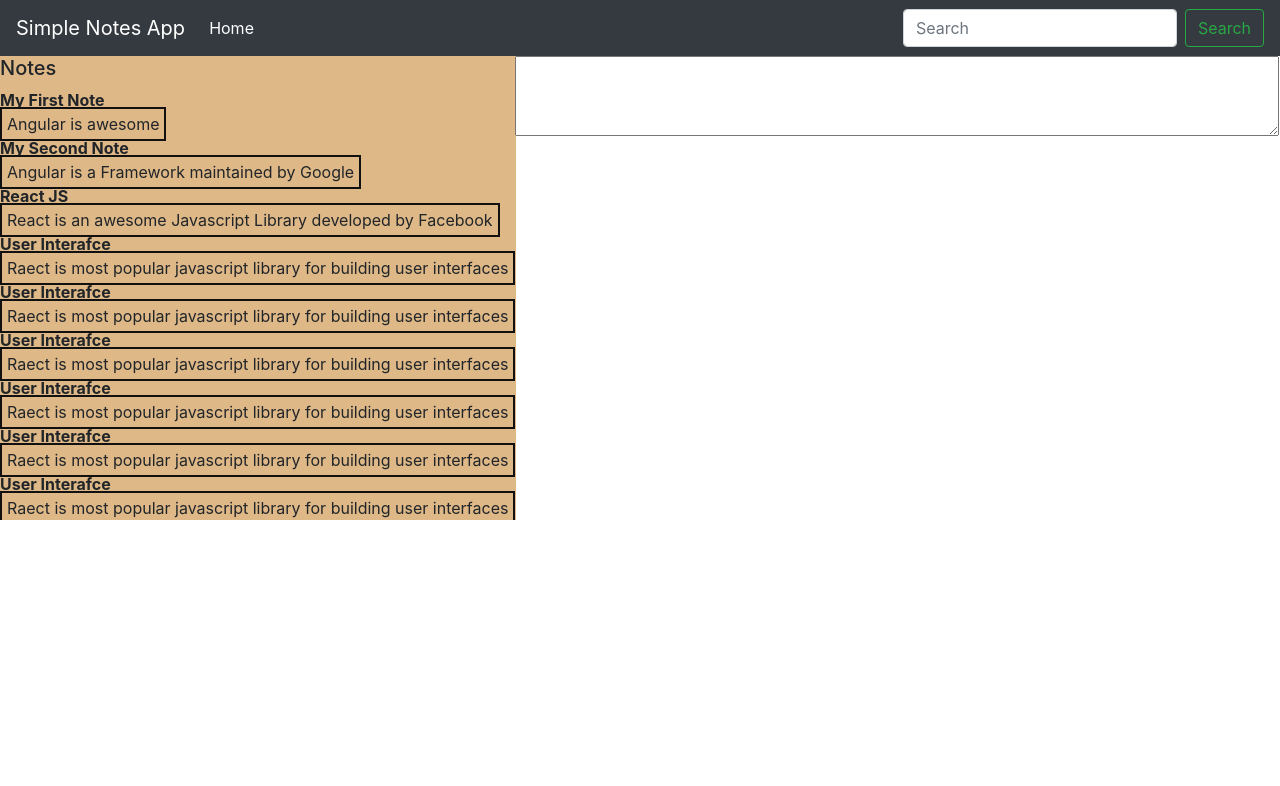
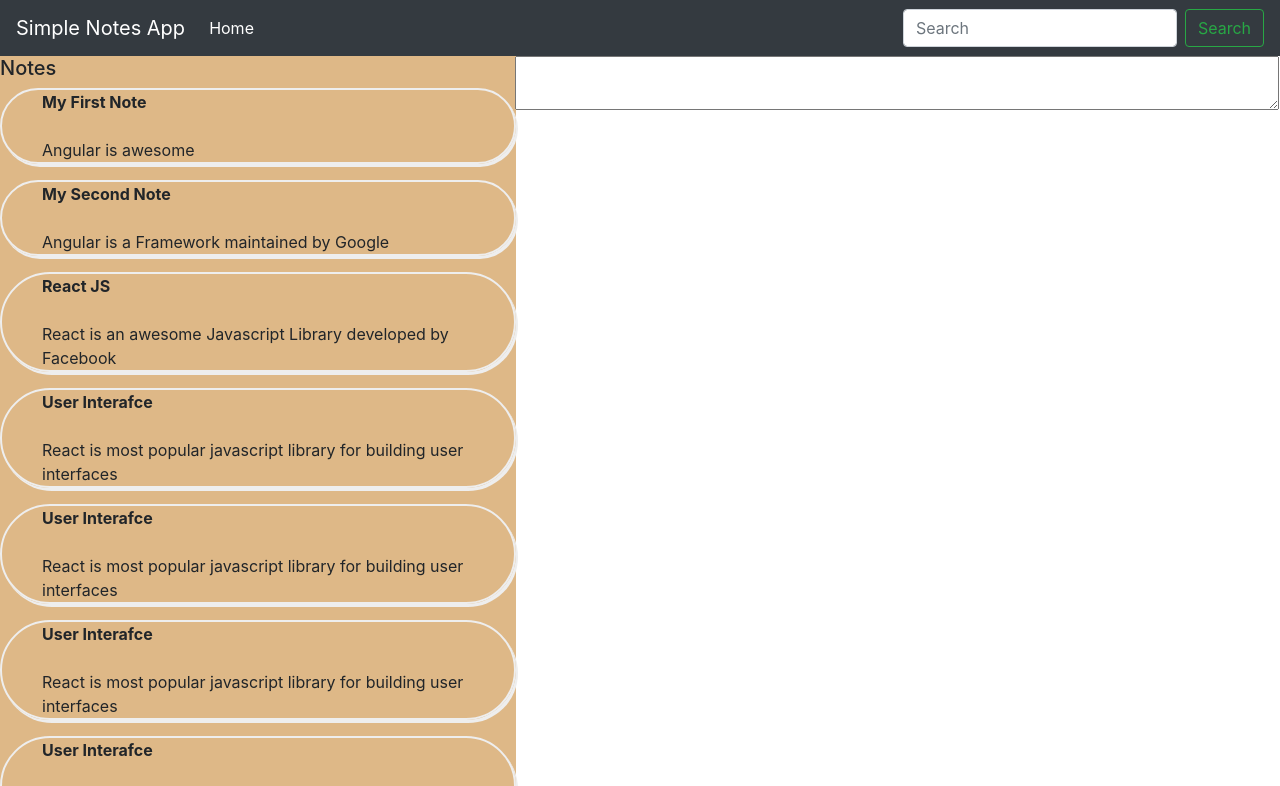
Before and after one commit to shaikhreza43/simple-note-taking-app-automate-io-angular, an Angular app: page / in a window 1280 px wide. Shown: the top 786 px of the page. Built offline with nearby package versions, Linux system fonts and the light colour scheme.

Commit message:
Changed List Syling...

```diff
--- a/src/app/global.service.ts
+++ b/src/app/global.service.ts
@@ -20,37 +20,37 @@ export class GlobalService {
       id: 4,
       title: 'User Interafce',
       content:
-        'Raect is most popular javascript library for building user interfaces',
+        'React is most popular javascript library for building user interfaces',
     },
     {
       id: 5,
       title: 'User Interafce',
       content:
-        'Raect is most popular javascript library for building user interfaces',
+        'React is most popular javascript library for building user interfaces',
     },
     {
       id: 6,
       title: 'User Interafce',
       content:
-        'Raect is most popular javascript library for building user interfaces',
+        'React is most popular javascript library for building user interfaces',
     },
     {
       id: 7,
       title: 'User Interafce',
       content:
-        'Raect is most popular javascript library for building user interfaces',
+        'React is most popular javascript library for building user interfaces',
     },
     {
       id: 8,
       title: 'User Interafce',
       content:
-        'Raect is most popular javascript library for building user interfaces',
+        'React is most popular javascript library for building user interfaces',
     },
     {
       id: 9,
       title: 'User Interafce',
       content:
-        'Raect is most popular javascript library for building user interfaces',
+        'React is most popular javascript library for building user interfaces',
     }
   ];
 
--- a/src/app/note-container/note-container.component.css
+++ b/src/app/note-container/note-container.component.css
@@ -1,6 +1,6 @@
 textarea {
     width: 100%;
-    height: 80px;
+    height: auto;
     position: absolute;
     right: 16px;
   }
--- a/src/app/sidenotesbar/sidenotesbar.component.css
+++ b/src/app/sidenotesbar/sidenotesbar.component.css
@@ -1,5 +1,12 @@
 ul {
   list-style: none;
+  border: 2px solid #eee;
+  border-radius: 50px;
+  box-shadow: 2px 3px #eee;
+  overflow-x: hidden;
+}
+li{
+  overflow-wrap: break-word;
 }
 
 div.sidenavbar {
@@ -24,8 +31,8 @@ div.sidenavbar {
   font-weight: bold;
 }
 
-.note-content{
+/* .note-content{
   width: 300px;
   border: 2px solid #111111;
   padding: 5px;
-}
+} */
--- a/src/app/sidenotesbar/sidenotesbar.component.html
+++ b/src/app/sidenotesbar/sidenotesbar.component.html
@@ -1,10 +1,10 @@
 <div class="sidenavbar">
     <h5>Notes</h5>
     <ng-container *ngFor="let item of this.global.notes">
-        <div (click)="this.operation.selectNote(item)">
-            <span class="note-title">{{item.title}}</span><br>
-            <span class="note-content">{{item.content}}</span>
-        </div>
+        <ul (click)="this.operation.selectNote(item)">
+            <li class="note-title">{{item.title}}</li><br>
+            <li class="note-content">{{item.content}}</li>
+        </ul>
 
     </ng-container>
 </div>
```
Also changed, not shown: 1 other file (tests, documents, lock files or other folders).
